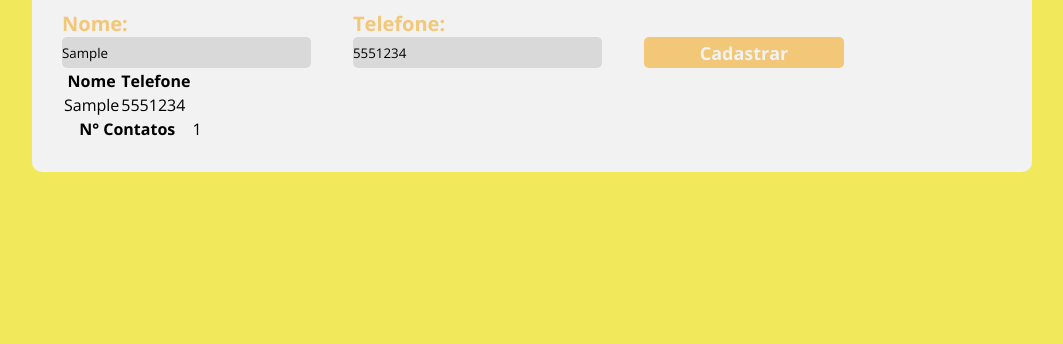
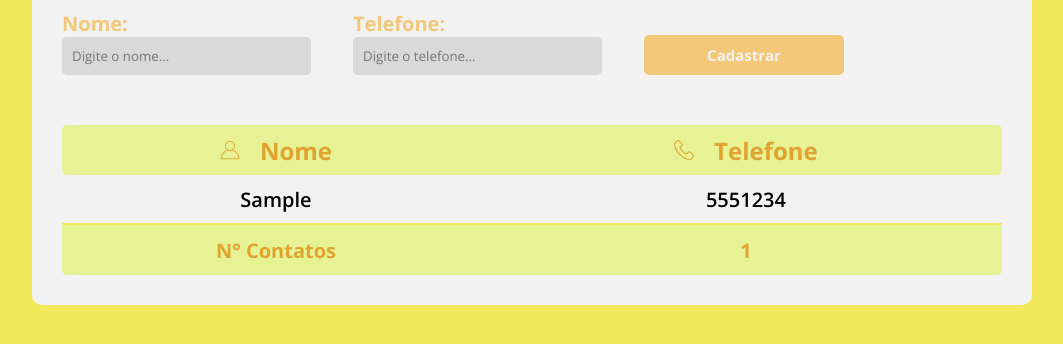
Before and after one commit to GuilhermeLuz-dev/Agenda_de_contados, a plain HTML site: page index.html in a window 1280 px wide. Both pictures are taken after typing "Sample", "5551234" into the empty fields and a click on the button "Cadastrar". Shown: the part 116-460 px from the top of the page, without its empty margins (108-1171 px from the left). Drawn offline with nearby package versions, Linux system fonts and the light colour scheme.

Commit message:
style: finalizando estilização da agenda de contatos

```diff
--- a/index.html
+++ b/index.html
@@ -1,43 +1,46 @@
 <!DOCTYPE html>
 <html lang="pt-BR">
+
 <head>
     <meta charset="UTF-8">
     <meta name="viewport" content="width=device-width, initial-scale=1.0">
     <title>Agenda de contatos</title>
     <link rel="stylesheet" href="style.css">
+    <link rel="shortcut icon" href="./imagens/agenda.png" type="image/x-icon">
     <!-- fonts -->
     <link rel="preconnect" href="https://fonts.googleapis.com">
-<link rel="preconnect" href="https://fonts.gstatic.com" crossorigin>
-<link href="https://fonts.googleapis.com/css2?family=Open+Sans:ital,wght@0,300..800;1,300..800&display=swap" rel="stylesheet">
+    <link rel="preconnect" href="https://fonts.gstatic.com" crossorigin>
+    <link href="https://fonts.googleapis.com/css2?family=Open+Sans:ital,wght@0,300..800;1,300..800&display=swap"
+        rel="stylesheet">
 </head>
+
 <body>
     <main>
         <div class="container">
             <h1>CONTATOS</h1>
             <form id="form_agenda">
                 <div class="form_inputs_boxs">
-                    <label >Nome:</label>
-                    <input id="nome" required type="text">
+                    <label>Nome:</label>
+                    <input id="nome" required type="text" placeholder="Digite o nome...">
                 </div>
                 <div class="form_inputs_boxs">
-                    <label >Telefone:</label>
-                    <input id="tel" required type="tel">
+                    <label>Telefone:</label>
+                    <input id="tel" required type="tel" placeholder="Digite o telefone...">
                 </div>
                 <button id="button_submit" type="submit">Cadastrar</button>
             </form>
             <table>
                 <thead>
-                    <tr>
-                        <th>Nome</th>
-                        <th>Telefone</th>
+                    <tr id="header_table">
+                        <th><img src="./imagens/perfil-de-usuario.png" alt="Icone User">Nome</th>
+                        <th><img src="./imagens/telefone.png" alt="Icone telefone">Telefone</th>
                     </tr>
                 </thead>
                 <tbody id="lista_contatos">
-
                 </tbody>
-                <tfoot>
-                    <tr>
-                        <th colspan="2">N° Contatos</th>
+                    <tfoot>
+                    <tr id="footer">
+                        <th>N° Contatos</th>
                         <td id="numContatos">0</td>
                     </tr>
                 </tfoot>
@@ -47,4 +50,5 @@
 
     <script src="script.js"> </script>
 </body>
+
 </html>
--- a/script.js
+++ b/script.js
@@ -9,13 +9,20 @@ form_agenda.addEventListener('submit', (e) => {
 })
 
 function atualizarTable() {
-    const nome = document.querySelector("#nome").value;
-    const tel = document.querySelector("#tel").value;
+    const nome = document.querySelector("#nome");
+    const tel = document.querySelector("#tel");
     const lista_contatos = document.querySelector("#lista_contatos");
+    if (!linhas.includes(nome.value) && !linhas.includes(tel.value)) {
 
-    let linha = `<tr><td>${nome}</td><td>${tel}</td></tr>`
-    linhas += linha;
-    lista_contatos.innerHTML = linhas;
+        let linha = `<tr><td>${nome.value}</td><td>${tel.value}</td></tr>`
+        linhas += linha;
+        lista_contatos.innerHTML = linhas;
+        nome.value = "";
+        tel.value = "";
+    } else {
+        if (linhas.includes(nome.value)) alert(`O nome ${nome.value} já foi cadastrado!`)
+        else alert(`O número ${tel.value} já foi cadastrado!`)
+    }
 }
 
 function atualizarContador() {
--- a/style.css
+++ b/style.css
@@ -1,4 +1,4 @@
-*{
+* {
     margin: 0;
     padding: 0;
     box-sizing: border-box;
@@ -7,53 +7,112 @@
 }
 
 
-body{
+body {
     background-color: #F2E85C;
 }
 
-.container{
+.container {
     margin: 40px auto;
     max-width: 1000px;
     width: 100%;
     background-color: #F2F2F2;
     border-radius: 10px;
-    padding:30px;
+    padding: 30px;
 }
 
-.container > h1{
+.container>h1 {
     color: #F2C777;
     margin-bottom: 13px;
 }
 
-#form_agenda{
+#form_agenda {
     display: flex;
-    align-items:end;
+    align-items: end;
+    margin-bottom: 50px;
 
 }
 
-.form_inputs_boxs{
+.form_inputs_boxs {
     display: flex;
     flex-direction: column;
     margin-right: 42px;
 }
 
-.form_inputs_boxs label{
+.form_inputs_boxs label {
     color: #F2C777;
     font-weight: bold;
     font-size: 20px;
 }
 
-.form_inputs_boxs input,#button_submit{
+.form_inputs_boxs input,
+#button_submit {
     border: none;
     background-color: #D9D9D9;
     border-radius: 5px;
-    height:31px;
     width: 249px;
+    padding: 10px;
 }
-#button_submit{
+
+#button_submit {
     background-color: #F2C777;
     width: 200px;
     color: #F2F2F2;
     font-weight: bold;
-    font-size: 18px;
+    font-size: 15px;
+    cursor: pointer;
+    transition: all .5s;
 }
+#button_submit:hover{
+    background-color: #E1A32F;
+}
+table {
+    border-spacing: 0;
+    width: 100%;
+}
+
+#header_table {
+    height: 50px;
+    width: 50%;
+    color: #E1A32F;
+    font-size: 24px;
+    background-color: #E7F294;
+}
+
+#header_table img {
+    width: 20px;
+    color: #E1A32F;
+    margin-right: 20px;
+}
+
+#header_table>:nth-child(1) {
+    border-radius: 5px 0px 0px 5px;
+}
+
+#header_table>:nth-child(2) {
+    border-radius: 0px 5px 5px 0px;
+}
+
+#lista_contatos tr td{
+    margin-bottom: 20px;
+    border-bottom:solid 2px #F2E85C;
+    height: 50px;
+    text-align: center;
+    font-weight:600;
+    font-size: 20px;
+}
+#footer{
+    background-color: #E7F294;
+    height: 50px;
+    color: #E1A32F;
+    font-size: 20px;
+    font-weight: bold;
+    text-align: center;
+}
+
+#footer>:nth-child(1) {
+    border-radius: 0px 0px 0px 5px;
+}
+
+#footer>:nth-child(2) {
+    border-radius: 0px 0px 5px 0px;
+}
```
Also changed, not shown: imagens/agenda.png (added), imagens/perfil-de-usuario.png (added), imagens/telefone.png (added).
